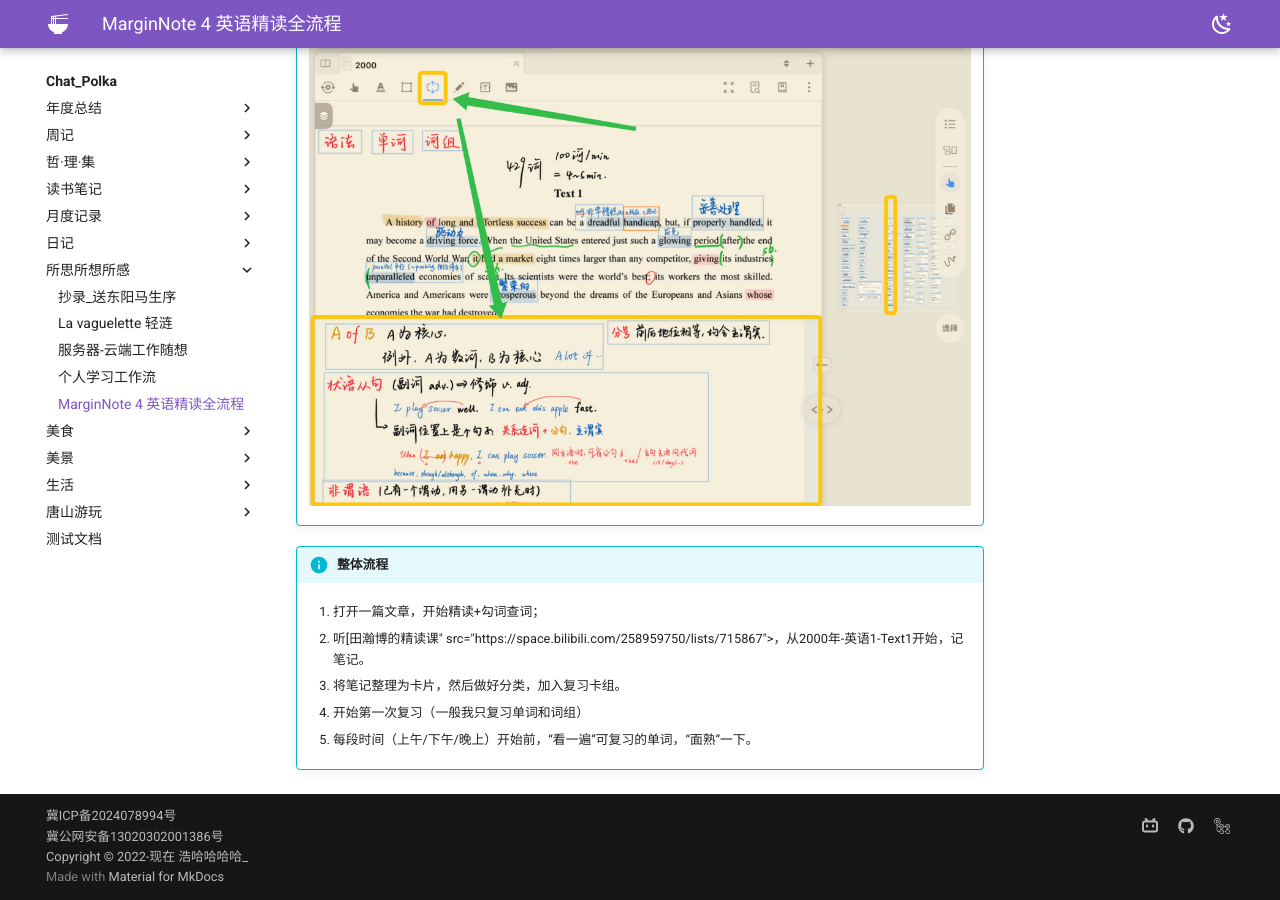
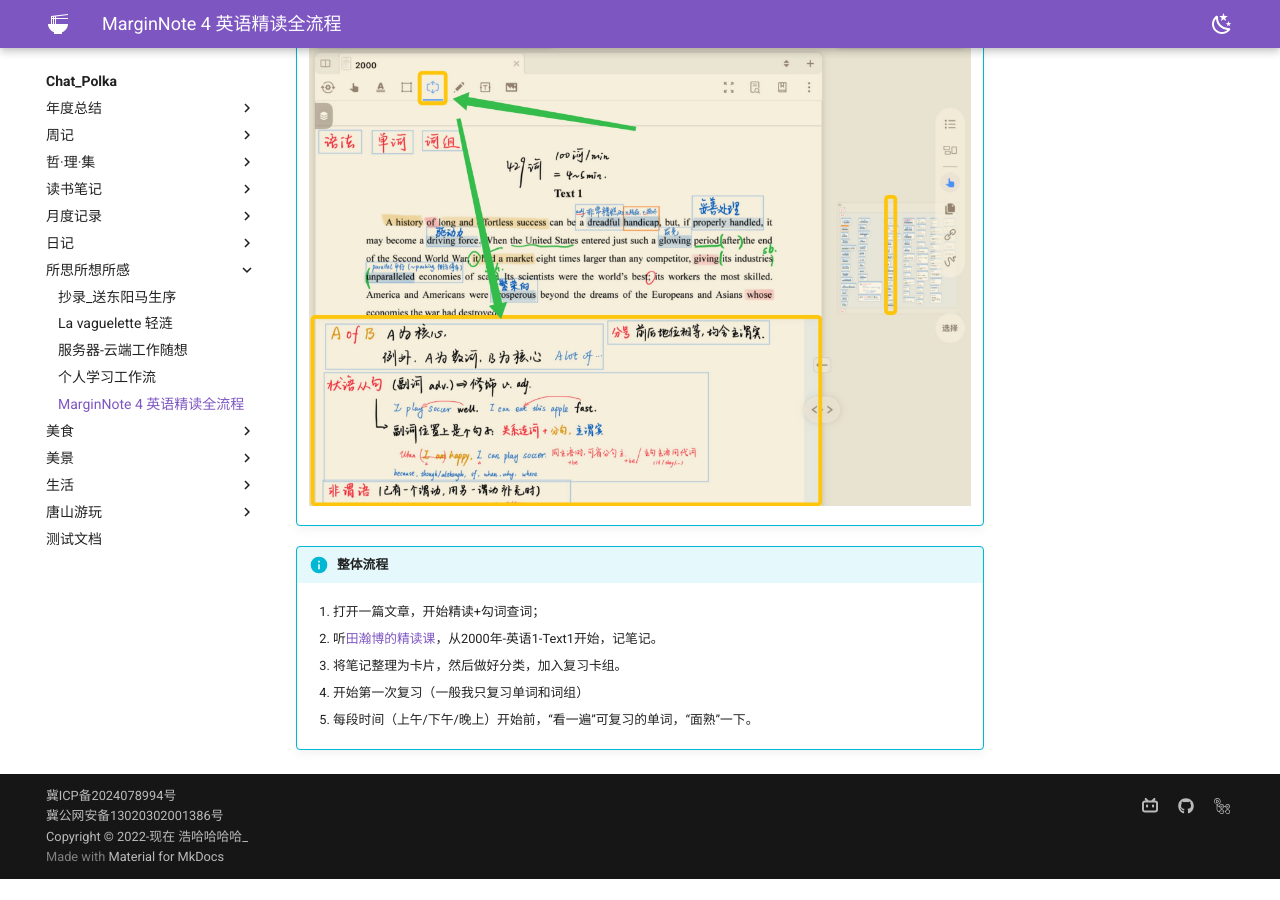
Before and after one commit to Haohahahaha/chat, an MkDocs documentation site: the page built from docs/4-thought/Eng-mn4/Eng-mn4.md, in a window 1280 px wide and 900 px high, scrolled down 8260 px. Built offline with MkDocs 1.6.1 and Material for MkDocs 9.7.7, drawn with Linux system fonts in a browser that asks for light colours; after the commit the page ends 9139 px from its top, so only the background shows below that; some of the changed lines change nothing that is shown.

Commit message:
2025-09-20_14:04:40 update

```diff
--- a/docs/4-thought/Eng-mn4/Eng-mn4.md
+++ b/docs/4-thought/Eng-mn4/Eng-mn4.md
@@ -91,7 +91,7 @@
 
     1. 打开一篇文章，开始精读+勾词查词；
 
-    2. 听[田瀚博的精读课" src="https://space.bilibili.com/258959750/lists/715867">，从2000年-英语1-Text1开始，记笔记。
+    2. 听[田瀚博的精读课](https://space.bilibili.com/258959750/lists/715867)，从2000年-英语1-Text1开始，记笔记。
 
     3. 将笔记整理为卡片，然后做好分类，加入复习卡组。
 
```
